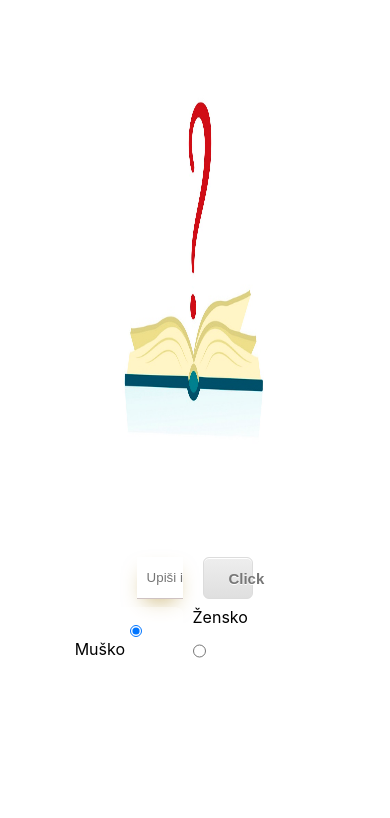
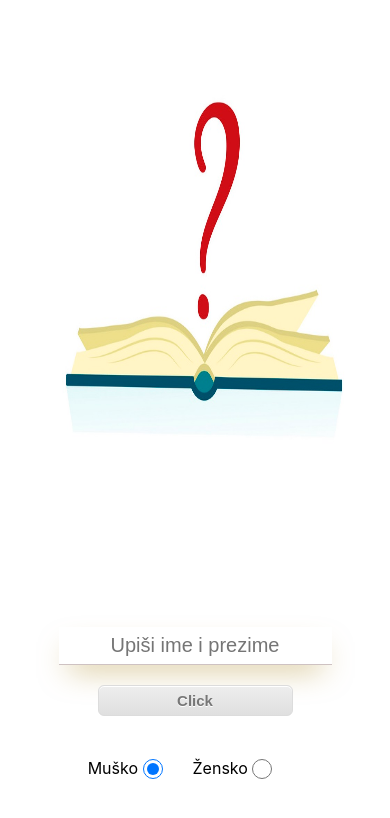
Before and after one commit to lecovska/Book-name-generator, a React (Create React App) app: page / in a window 390 px wide. Shown: the top 818 px of the page. Built offline with nearby package versions, Linux system fonts and the light colour scheme.

Commit message:
modified responsive

```diff
--- a/src/App.css
+++ b/src/App.css
@@ -17,15 +17,15 @@
   height: 66%;
   position: relative;
   font-size: 25px;
-  color:rgb(197, 167, 85);
+  color: rgb(197, 167, 85);
 }
 
 .insult {
-  width: 18%;
+  width: 15%;
   position: absolute;
   text-align: center;
   top: 40%;
-  left: 41%;
+  left: 42.5%;
 }
 
 .input {
@@ -33,19 +33,21 @@
   height: 5%;
   display: flex;
   justify-content: center;
+  margin-top: 20px;
+
 }
 
-input {
+.name {
   width: 12%;
   outline-style: none;
   border: none;
 
   border-bottom: 1px solid rgb(206, 194, 194);
   height: 100%;
-  padding-left: 10px;
-  margin-right: 20px;
+  /* padding-left: 10px;
+  margin-right: 20px; */
   box-shadow: 0 0.7em 1.5em -0.5em #a7801483;
-}
+} */
 
 button {
   /* width: 3%;
@@ -71,31 +73,31 @@ button {
   -webkit-user-select: none;
   touch-action: manipulation;
   width: 3%; */
-  box-shadow:inset 0px 1px 0px 0px #ffffff;
-	background:linear-gradient(to bottom, #ededed 5%, #dfdfdf 100%);
-	background-color:#ededed;
-	border-radius:6px;
-	border:1px solid #dcdcdc;
-	display:inline-block;
-	cursor:pointer;
-	color:#777777;
-	font-family:Arial;
-	font-size:15px;
-	font-weight:bold;
-	padding:6px 24px;
-	text-decoration:none;
-	text-shadow:0px 1px 0px #ffffff;
+  box-shadow: inset 0px 1px 0px 0px #ffffff;
+  background: linear-gradient(to bottom, #ededed 5%, #dfdfdf 100%);
+  background-color: #ededed;
+  border-radius: 6px;
+  border: 1px solid #dcdcdc;
+  display: inline-block;
+  cursor: pointer;
+  color: #777777;
+  font-family: Arial;
+  font-size: 15px;
+  font-weight: bold;
+  padding: 6px 24px;
+  text-decoration: none;
+  text-shadow: 0px 1px 0px #ffffff;
   width: 5%;
 }
 
 button:hover {
-  background:linear-gradient(to bottom, #dfdfdf 5%, #ededed 100%);
-	background-color:#dfdfdf;
+  background: linear-gradient(to bottom, #dfdfdf 5%, #ededed 100%);
+  background-color: #dfdfdf;
 }
 
 button:active {
-  position:relative;
-	top:1px;
+  position: relative;
+  top: 1px;
 }
 
 .radio-btn {
@@ -116,15 +118,16 @@ label {
   height: 120%;
 }
 
-img{
+img {
   width: 20%;
   height: 55%;
   position: absolute;
   left: 40%;
   top: 8%;
+
 }
 
-.openBook{
+.openBook {
   width: 40%;
   height: 50%;
   position: absolute;
@@ -132,3 +135,168 @@ img{
   z-index: -2;
   text-align: center;
 }
+
+.bookFirstPage{
+  -webkit-box-shadow: 5px 5px 15px 5px #000000;
+box-shadow: 5px 5px 15px 5px #000000;
+}
+
+@media screen and (max-width: 660px) {
+
+  .app {
+
+    display: flex;
+    flex-direction: column;
+    align-items: center;
+    /* height: 100vh; */
+  }
+
+  .result {
+    width: 100%;
+    height: 66%;
+    position: relative;
+    font-size: 25px;
+    color: rgb(197, 167, 85);
+
+  }
+
+  .insult {
+    width: 60%;
+    position: absolute;
+    text-align: center;
+    top: 40%;
+    left: 20%;
+  }
+
+  .input {
+    padding-top: 50px;
+    width: 100%;
+    height: 20%;
+    display: flex;
+    flex-direction: column;
+    align-items: center;
+  }
+
+
+
+  .name {
+    width: 70%;
+    outline-style: none;
+    border: none;
+    border-bottom: 1px solid rgb(206, 194, 194);
+    height: 100%;
+    font-size: 20px;
+    text-align: center;
+    margin-bottom: 20px;
+    box-shadow: 0 0.7em 1.5em -0.5em #a7801483;
+  }
+
+  button {
+    /* width: 3%;
+    margin-left: 5px;
+    border-radius: 50%;
+    background-color: red; */
+    /* display: flex;
+    align-items: center;
+    font-family: inherit;
+    font-weight: 500;
+    font-size: 16px;
+    padding: 0.7em 1.4em 0.7em 1.1em;
+    color: white; */
+    /* background: #ad5389;
+    background: linear-gradient(0deg, rgba(212, 73, 63, 0.884) 0%, rgb(240, 143, 143) 100%); */
+    /* background: grey;
+    border: none;
+    box-shadow: 0 0.7em 1.5em -0.5em #a78014b6;
+    letter-spacing: 0.05em; */
+    /* border-radius: 50%; */
+    /* cursor: pointer;
+    user-select: none;
+    -webkit-user-select: none;
+    touch-action: manipulation;
+    width: 3%; */
+    box-shadow: inset 0px 1px 0px 0px #ffffff;
+    background: linear-gradient(to bottom, #ededed 5%, #dfdfdf 100%);
+    background-color: #ededed;
+    border-radius: 6px;
+    border: 1px solid #dcdcdc;
+    display: inline-block;
+    cursor: pointer;
+    color: #777777;
+    font-family: Arial;
+    font-size: 15px;
+    font-weight: bold;
+    padding: 6px 24px;
+    text-decoration: none;
+    text-shadow: 0px 1px 0px #ffffff;
+    width: 50%;
+    margin-bottom: 30px;
+  }
+
+  button:hover {
+    background: linear-gradient(to bottom, #dfdfdf 5%, #ededed 100%);
+    background-color: #dfdfdf;
+  }
+
+  button:active {
+    position: relative;
+    top: 1px;
+  }
+
+  .radio-btn input {
+    /* width: 70%;
+    display: flex;
+    justify-content: space-between;
+    margin-top: 2%;
+    margin: 0; */
+    /* margin-top: 10px;
+    display: flex;
+    width: 100%;
+    height: 50%;
+    text-align: center; */
+    content: " ";
+    display: inline-block;
+    position: relative;
+    top: 5px;
+    width: 20px;
+    height: 20px;
+    background-color: transparent;
+  }
+
+
+
+  label {
+    text-align: right;
+  }
+
+  .radio {
+    background-color: rgba(255, 255, 255, 0.363);
+    background-color: transparent;
+    height: 100%;
+  }
+
+
+  img {
+    width: 70%;
+    height: 55%;
+    position: absolute;
+    left: 15%;
+    top: 8%;
+  }
+
+  .openBook {
+    width: 80%;
+    height: 50%;
+    position: absolute;
+    left: 13%;
+    z-index: -2;
+    text-align: center;
+  }
+
+  .bookFirstPage{
+    -webkit-box-shadow: 5px 5px 15px 5px #000000;
+box-shadow: 5px 5px 15px 5px #000000;
+  }
+
+
+}
--- a/src/App.js
+++ b/src/App.js
@@ -104,20 +104,20 @@ function App() {
 
   return (
     <div className="app">
-      {!selectedImage ? <img className="openBook" src={book} alt=""></img> : <img src={selectedImage} alt=""></img>}
+      {!selectedImage ? <img className="openBook" src={book} alt=""></img> : <img className="bookFirstPage" src={selectedImage} alt=""></img>}
       <div className='result'>
 
         <div className="insult">{displayedInsult}</div>
       </div>
       <div className='input'>
 
-        <input type="text" placeholder='Upiši ime i prezime' value={nameSurname} onChange={changeHandler}></input>
+        <input className="name" type="text" placeholder='Upiši ime i prezime' value={nameSurname} onChange={changeHandler}></input>
 
         <button onClick={generate} >Click</button>
         </div>
         <div className="radio-btn">
-         <div className="radio"> <label>Muško <input  type="radio" name="gender" value="male" checked={selectedGender === "male"} onChange={gender} ></input> </label></div>
-         <div className="radio">  <label>Žensko <input type="radio" name="gender" value="female" checked={selectedGender === "female"} onChange={gender} ></input>  </label></div>
+         <div className="radio"> <label>Muško <input className="dot"  type="radio" name="gender" value="male" checked={selectedGender === "male"} onChange={gender} ></input></label> </div>
+         <div className="radio"> <label> Žensko <input className="dot" type="radio" name="gender" value="female" checked={selectedGender === "female"} onChange={gender} ></input></label> </div>
         </div>
 
       </div>
```
